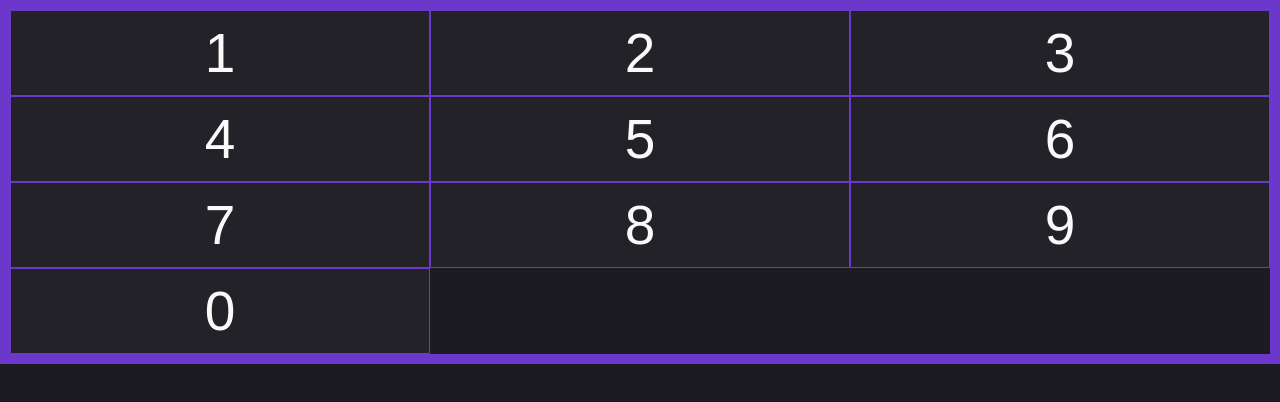
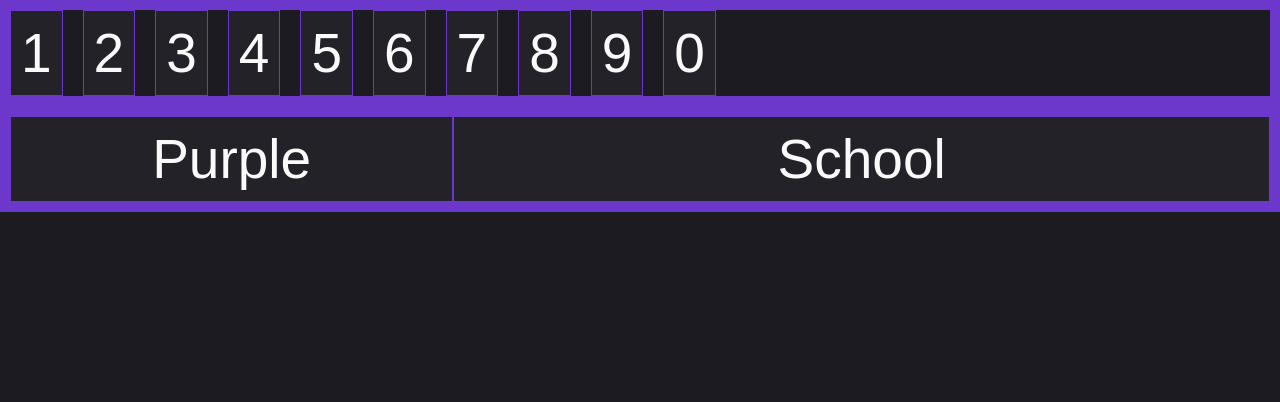
Before and after one commit to Vendjin/layouts_lerning, a plain HTML site: page flex_box/src/index.html in a window 1280 px wide. Drawn offline with Linux system fonts and the light colour scheme.

Commit message:
продолжил с флексами

```diff
--- a/flex_box/src/css/style.css
+++ b/flex_box/src/css/style.css
@@ -13,32 +13,132 @@ body {
 
 .container {
 	border: 10px solid #6c38cc;
-	/* занимает все необходимое пространоство */
+
+
+	/* РАСПОЛОЖЕНИЕ В ПРОСТРАНСТВЕ */
+
+	/* занимает все пространоство */
 	display: flex;
+
 	/* занимает только то пространство по размерам элементов */
 	/* display: inline-flex; */
 
+
+	/* РАСПОЛОЖЕНИЕ ПО ВЕРТИКАЛИ ИЛИ ПО ГОРИЗОНТАЛИ */
+
 	/* выстраиваем по горизонтали, основная ось с лево на право */
 	/* flex-direction: row; */
+
 	/* выстраиваем по колонкам */
 	/* flex-direction: column; */
 
-	/* wrap будут переносить на новую строку если не влезается
-    no wrap не будет переноситься */
+
+	/* ПЕРНОСИТЬ ЭЛЕМЕНТЫ ИЛИ НЕТ */
+
+	/* wrap будут переносить на новую строку если не влезается */
 	/* flex-wrap: wrap; */
+
+    /* no wrap не будет переноситься */
     /* flex-wrap: nowrap; */
 
 
+	/* ШОРТКАТ */
     /* flex-flow равносильно
     flex-direction: и flex-wrap */
-    flex-flow: row wrap;
+    /* flex-flow: row wrap; */
+
+
+	/* ВЫРАВНИВАНИЕ по основной оси */
+	/* justify-content: center; */
+
+	/* устанавливаем элементы на одинаковое расстояние друг от друга */
+	/* justify-content: space-between; */
+
+	/* устанавливаем элементы на одинаковое расстояние друг от друга вокруг, те первый элемент будет
+	иметь отспутп слева и последний отступ с права, а между соседними будет сумма отсупов соседних элементов*/
+	/* justify-content: space-around; */
+
+
+	/* ВЫРАВНИВАНИЕ по поперечной (второстепенной) */
+	/* height: 100vh;
+	align-items: center; */
+
+	/* выравнивает по самому большому элементу */
+	/* align-items: baseline; */
+
+	/* УСТАНВОИТЬ ЭЛЕМЕНТ В СЕРЕДИНЕ ДИВА без wrap*/
+	/* justify-content: center;
+	height: 100vh;
+	align-items: center; */
+
+	/* УСТАНОВИТЬ БЛОК ИТЕМОВ ПО ЦЕНТРУ второстепенной офси С ПЕРЕНОСОМ  width: calc(100% / 3); */
+	/* варианты align-content: stretch, space-around, space-between */
+	/* flex-wrap: wrap;
+	height: 100vh;
+	justify-content: center;
+	align-content: center; */
+
+	flex-wrap: wrap;
+
+	/* row-gap: collum gap */
+	gap: 20px;
 }
 
 .item {
 	background: #232228;
 	border: 1px solid #6c38cc;
 	text-align: center;
-	/* width: 200px; */
-	width: calc(100% / 3);
+
+	/* свойство для переноса, будет 3 элемента в строке следующий перенесется на новую строку  работате с flex-wrap: wrap*/
+	/* width: calc(100% / 3); */
+	/* width: 100%; */
 	padding: 10px;
+
+
+	/* flex-wrap с flex-basis элементы займут всю ширину и будут переноситься*/
+	/* flex-basis: 300px;
+	flex-grow: 1; */
+
+	/* row-gap: collum gap
+	вычистаем размер gap px * на количесвто пространств между столбцами
+	 и делим на количество столбцов*/
+	/* flex: 0 1 calc(100% / 3 - 20px * 2 / 3) */
+
+
+	/* auto margin: ; */
+
+
 }
+
+.container_size {
+	border: 10px solid #6c38cc;
+	display: flex;
+}
+
+.item_size{
+	background: #232228;
+	border: 1px solid #6c38cc;
+	text-align: center;
+	padding: 10px;
+	flex-basis: 300px;
+	flex-grow: 1;
+}
+
+.item_size1 {
+	/* гроу растягиваться */
+	/* flex-grow: 1; */
+	/* шринк - уменьшаться */
+	/* flex-shrink: 1; */
+	/* базовый размер после которых будут применяться свойства */
+	/* flex-basis: 300px; */
+	/* сокращенная запись */
+	flex: 1 1 300px;
+}
+
+.item_size2{
+	flex-grow: 5;
+	flex-shrink: 10;
+	flex-basis: 100px;
+
+	flex: 5 10 100px;
+}
--- a/flex_box/src/index.html
+++ b/flex_box/src/index.html
@@ -1,11 +1,11 @@
 <!DOCTYPE html>
 <html lang="en">
 	<head>
-    <meta charset="UTF-8">
-    <meta http-equiv="X-UA-Compatible" content="IE=edge">
-    <meta name="viewport" content="width=device-width, initial-scale=1.0">
+		<meta charset="UTF-8" />
+		<meta http-equiv="X-UA-Compatible" content="IE=edge" />
+		<meta name="viewport" content="width=device-width, initial-scale=1.0" />
 		<title>FlexBox - Learning</title>
-    <link rel="stylesheet" href="css/style.css">
+		<link rel="stylesheet" href="css/style.css" />
 	</head>
 	<body>
 		<div class="container">
@@ -20,5 +20,10 @@
 			<div class="item item9">9</div>
 			<div class="item item0">0</div>
 		</div>
+
+		<div class="container_size">
+			<div class="item_size item_size1">Purple</div>
+			<div class="item_size item_size2">School</div>
+		</div>
 	</body>
 </html>
```
Lines whose indentation alone changed are shown as unchanged.
